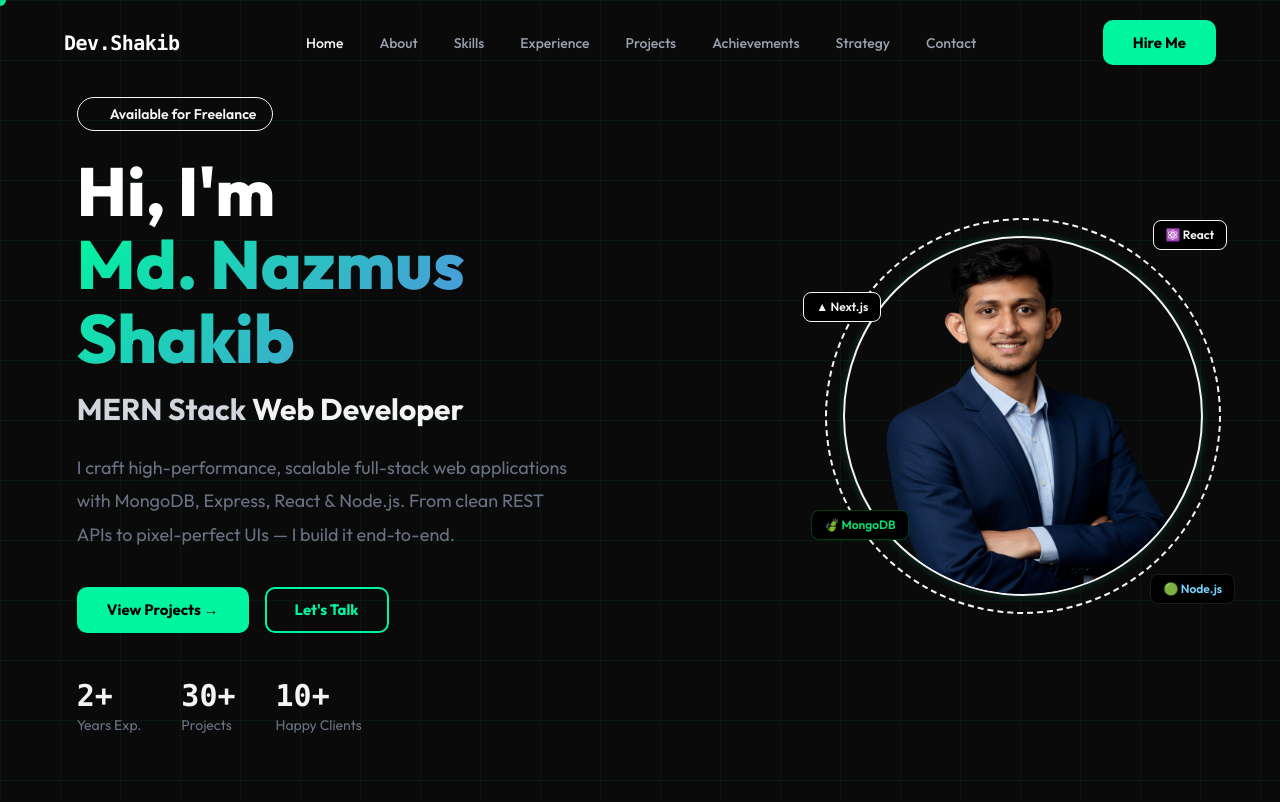
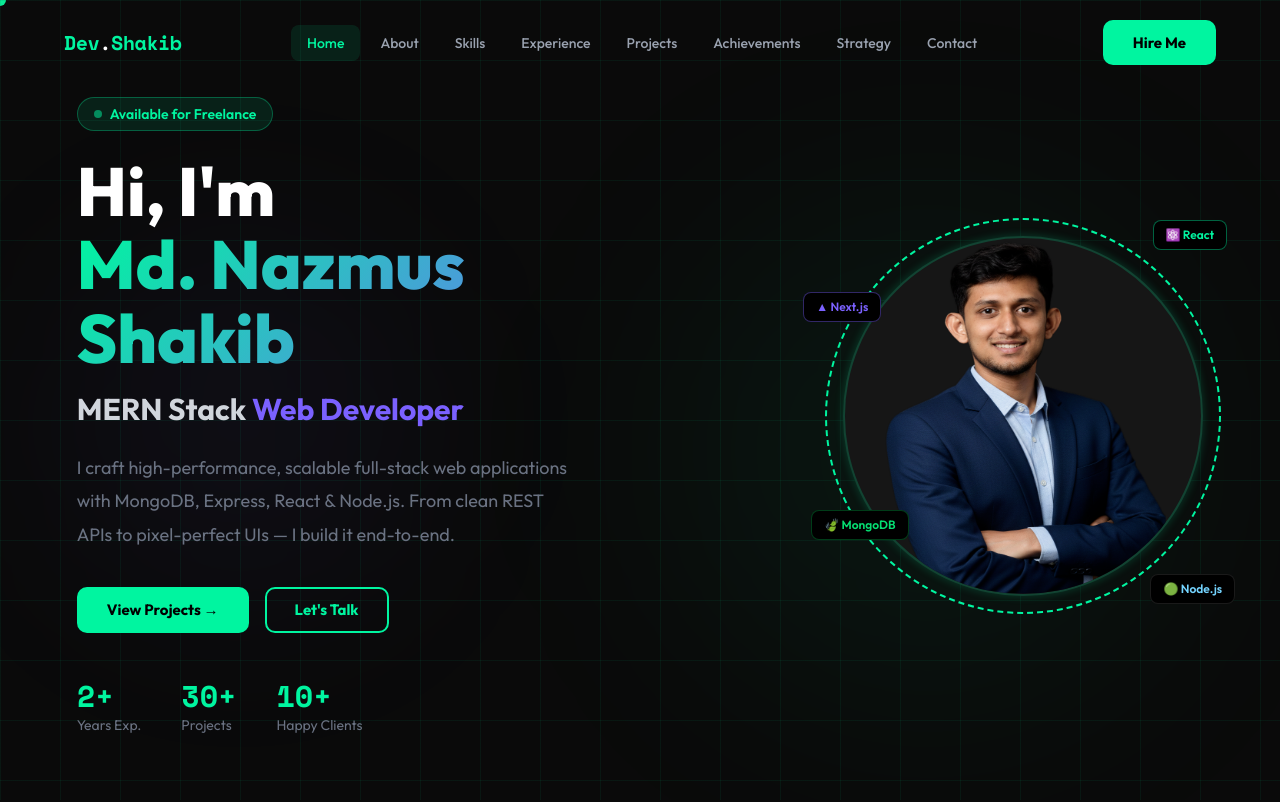
Before and after one commit to shakibn2004/Portfolio-02, a Next.js app: page / in a window 1280 px wide. Shown: the top 802 px of the page. Built offline with nearby package versions, Linux system fonts and the light colour scheme.

Commit message:
Solve Defferent types of problems

```diff
--- a/src/app/components/Hero.jsx
+++ b/src/app/components/Hero.jsx
@@ -83,7 +83,7 @@ export default function Hero() {
       <div className="hidden lg:flex relative w-[320px] h-80 xl:w-90 xl:h-90 shrink-0 z-10 items-center justify-center">
 
         {/* Spinning Ring */}
-        <div className="absolute -inset-4.5 rounded-full border-2 border-dashed border-accent/25 animate-spin-slow" />
+        <div className="absolute -inset-4.5 rounded-full border-2 border-dashed border-accent/100 animate-spin-slow" />
 
         {/* Avatar circle */}
         <div className="w-full h-full rounded-full bg-dark-100 border-2 border-accent/20 flex items-center justify-center text-[90px] glow-accent-sm overflow-hidden">
--- a/src/app/components/Navbar.jsx
+++ b/src/app/components/Navbar.jsx
@@ -60,7 +60,7 @@ export default function Navbar() {
       </nav>
 
       {/* Mobile Menu */}
-      <div className={`fixed top-15 left-0 right-0 z-40 bg-dark-200 border-b border-accent/10 transition-all duration-300
+      <div className={`fixed top-15 left-0 right-0 z-40 md:hidden bg-black border-b border-accent/10 transition-all duration-300
         ${menuOpen ? "opacity-100 translate-y-0 pointer-events-auto" : "opacity-0 -translate-y-2 pointer-events-none"}`}>
         <div className="flex flex-col px-6 py-4 gap-1">
           {NAV_LINKS.map((link) => (
--- a/src/app/globals.css
+++ b/src/app/globals.css
@@ -1,5 +1,53 @@
 @import url('https://fonts.googleapis.com/css2?family=Space+Mono:wght@400;700&family=Outfit:wght@300;400;500;600;700;800;900&display=swap');
 @import "tailwindcss";
+
+/* ─── Theme Tokens ─────────────────────────────────────────── */
+@theme {
+  /* Colors */
+  --color-accent:    #00f5a0;
+  --color-purple:    #7b61ff;
+  --color-dark-50:   #1e1e1e;
+  --color-dark-100:  #161616;
+  --color-dark-200:  #111111;
+  --color-dark-300:  #0d0d0d;
+  --color-dark-400:  #0a0a0a;
+  --color-dark-500:  #080808;
+
+  /* Fonts */
+  --font-mono:    "Space Mono", monospace;
+  --font-display: "Outfit", sans-serif;
+
+  /* Animations */
+  --animate-float:       float 3s ease-in-out infinite;
+  --animate-float-slow:  float 4.5s ease-in-out infinite 0.5s;
+  --animate-float-mid:   float 3.8s ease-in-out infinite 1s;
+  --animate-spin-slow:   spin 14s linear infinite;
+  --animate-fade-up:     fadeUp 0.7s ease both;
+  --animate-pulse-glow:  pulseGlow 2.5s ease-in-out infinite;
+  --animate-bar-fill:    barFill 1.2s ease both;
+
+  /* Keyframes */
+  @keyframes float {
+    0%, 100% { transform: translateY(0px); }
+    50%       { transform: translateY(-12px); }
+  }
+
+  @keyframes fadeUp {
+    from { opacity: 0; transform: translateY(28px); }
+    to   { opacity: 1; transform: translateY(0); }
+  }
+
+  @keyframes pulseGlow {
+    0%, 100% { box-shadow: 0 0 8px #00f5a044; }
+    50%       { box-shadow: 0 0 24px #00f5a088; }
+  }
+
+  @keyframes barFill {
+    from { width: 0%; }
+  }
+}
+
+/* ─── Base Styles ───────────────────────────────────────────── */
 @layer base {
   * {
     margin: 0;
@@ -15,20 +63,13 @@
   body {
     background-color: #0a0a0a;
     color: #e8e8e8;
-    font-family: 'Outfit', sans-serif;
+    font-family: "Outfit", sans-serif;
     overflow-x: hidden;
   }
 
-  ::-webkit-scrollbar {
-    width: 4px;
-  }
-  ::-webkit-scrollbar-track {
-    background: #111;
-  }
-  ::-webkit-scrollbar-thumb {
-    background: #00f5a0;
-    border-radius: 2px;
-  }
+  ::-webkit-scrollbar       { width: 4px; }
+  ::-webkit-scrollbar-track { background: #111; }
+  ::-webkit-scrollbar-thumb { background: #00f5a0; border-radius: 2px; }
 
   ::selection {
     background: #00f5a033;
@@ -36,13 +77,17 @@
   }
 }
 
+/* ─── Utilities ─────────────────────────────────────────────── */
 @layer utilities {
+  /* Grid background */
   .bg-grid {
-    background-image: linear-gradient(rgba(0,245,160,.06) 1px, transparent 1px),
-                      linear-gradient(90deg, rgba(0,245,160,.06) 1px, transparent 1px);
+    background-image:
+      linear-gradient(rgba(0, 245, 160, 0.06) 1px, transparent 1px),
+      linear-gradient(90deg, rgba(0, 245, 160, 0.06) 1px, transparent 1px);
     background-size: 60px 60px;
   }
 
+  /* Gradient text */
   .text-gradient {
     background: linear-gradient(135deg, #00f5a0, #7b61ff);
     -webkit-background-clip: text;
@@ -50,14 +95,11 @@
     background-clip: text;
   }
 
-  .glow-accent {
-    box-shadow: 0 0 20px rgba(0, 245, 160, 0.25);
-  }
+  /* Glow helpers */
+  .glow-accent    { box-shadow: 0 0 20px rgba(0, 245, 160, 0.25); }
+  .glow-accent-sm { box-shadow: 0 0 10px rgba(0, 245, 160, 0.20); }
 
-  .glow-accent-sm {
-    box-shadow: 0 0 10px rgba(0, 245, 160, 0.2);
-  }
-
+  /* Card hover effect */
   .card-hover {
     transition: transform 0.25s ease, border-color 0.25s ease, box-shadow 0.25s ease;
   }
@@ -67,6 +109,7 @@
     box-shadow: 0 12px 40px rgba(0, 245, 160, 0.08);
   }
 
+  /* Primary button */
   .btn-primary {
     background: #00f5a0;
     color: #000;
@@ -74,10 +117,9 @@
     border-radius: 10px;
     padding: 12px 30px;
     font-size: 15px;
-    font-family: 'Outfit', sans-serif;
+    font-family: "Outfit", sans-serif;
     cursor: none;
     transition: all 0.2s;
-    display: inline-block;
   }
   .btn-primary:hover {
     background: #00dda0;
@@ -85,6 +127,7 @@
     box-shadow: 0 8px 24px rgba(0, 245, 160, 0.3);
   }
 
+  /* Outline button */
   .btn-outline {
     background: transparent;
     color: #00f5a0;
@@ -93,25 +136,58 @@
     border-radius: 10px;
     padding: 10px 28px;
     font-size: 15px;
-    font-family: 'Outfit', sans-serif;
+    font-family: "Outfit", sans-serif;
     cursor: none;
+    display: inline-block;
     transition: all 0.2s;
-    display: inline-block;
   }
   .btn-outline:hover {
     background: rgba(0, 245, 160, 0.1);
     transform: translateY(-2px);
   }
 
+  /* Section title decorative line */
   .section-title-line::after {
-    content: '';
+    content: "";
     flex: 1;
     height: 1px;
-    background: linear-gradient(90deg, rgba(0,245,160,.45), transparent);
+    background: linear-gradient(90deg, rgba(0, 245, 160, 0.45), transparent);
+  }
+
+  /* Floating badge delays */
+  .badge-1 { animation: float 3s   ease-in-out infinite; }
+  .badge-2 { animation: float 4s   ease-in-out infinite 0.6s; }
+  .badge-3 { animation: float 3.5s ease-in-out infinite 1.2s; }
+
+  /* Skill bar */
+  .skill-bar-fill {
+    transition: width 1.3s cubic-bezier(0.4, 0, 0.2, 1);
+  }
+
+  /* Timeline connector */
+  .timeline-line {
+    position: absolute;
+    left: 50%;
+    top: 0;
+    bottom: 0;
+    width: 2px;
+    background: linear-gradient(180deg, #00f5a0, #7b61ff);
+    transform: translateX(-50%);
+  }
+
+  /* Scroll fade-up */
+  .fade-up {
+    opacity: 0;
+    transform: translateY(28px);
+    transition: opacity 0.7s ease, transform 0.7s ease;
+  }
+  .fade-up.visible {
+    opacity: 1;
+    transform: translateY(0);
   }
 }
 
-/* Custom cursor */
+/* ─── Custom Cursor ─────────────────────────────────────────── */
 #custom-cursor {
   position: fixed;
   width: 12px;
@@ -124,40 +200,3 @@
   transition: transform 0.08s ease;
   mix-blend-mode: difference;
 }
-
-/* Floating badge animation delays */
-.badge-1 { animation: float 3s ease-in-out infinite; }
-.badge-2 { animation: float 4s ease-in-out infinite 0.6s; }
-.badge-3 { animation: float 3.5s ease-in-out infinite 1.2s; }
-
-@keyframes float {
-  0%, 100% { transform: translateY(0); }
-  50%       { transform: translateY(-12px); }
-}
-
-/* Skill bar fill animation */
-.skill-bar-fill {
-  transition: width 1.3s cubic-bezier(.4,0,.2,1);
-}
-
-/* Timeline connector line */
-.timeline-line {
-  position: absolute;
-  left: 50%;
-  top: 0;
-  bottom: 0;
-  width: 2px;
-  background: linear-gradient(180deg, #00f5a0, #7b61ff);
-  transform: translateX(-50%);
-}
-
-/* Fade-up on scroll */
-.fade-up {
-  opacity: 0;
-  transform: translateY(28px);
-  transition: opacity 0.7s ease, transform 0.7s ease;
-}
-.fade-up.visible {
-  opacity: 1;
-  transform: translateY(0);
-}
--- a/src/app/layout.jsx
+++ b/src/app/layout.jsx
@@ -1,22 +1,25 @@
 import "./globals.css";
+import { Outfit, Space_Mono } from "next/font/google";
+
+const outfit = Outfit({
+  subsets: ["latin"],
+  variable: "--font-outfit",
+});
+
+const spaceMono = Space_Mono({
+  subsets: ["latin"],
+  weight: ["400", "700"],
+  variable: "--font-mono",
+});
 
 export const metadata = {
-  title:       "Md. Rahim | MERN Stack Developer",
+  title: "Md. Rahim | MERN Stack Developer",
   description: "Professional MERN Stack Web Developer — React, Node.js, MongoDB, Next.js",
-  keywords:    "MERN Stack, React, Node.js, MongoDB, Next.js, Full Stack Developer, Bangladesh",
 };
 
 export default function RootLayout({ children }) {
   return (
-    <html lang="en" className="scroll-smooth">
-      <head>
-        <link rel="preconnect" href="https://fonts.googleapis.com" />
-        <link rel="preconnect" href="https://fonts.gstatic.com" crossOrigin="anonymous" />
-        {/* <link
-          href="https://fonts.googleapis.com/css2?family=Space+Mono:wght@400;700&family=Outfit:wght@300;400;500;600;700;800;900&display=swap"
-          rel="stylesheet"
-        /> */}
-      </head>
+    <html lang="en" className={`${outfit.variable} ${spaceMono.variable}`}>
       <body className="bg-dark-400 text-gray-100 font-display antialiased">
         {children}
       </body>
```
